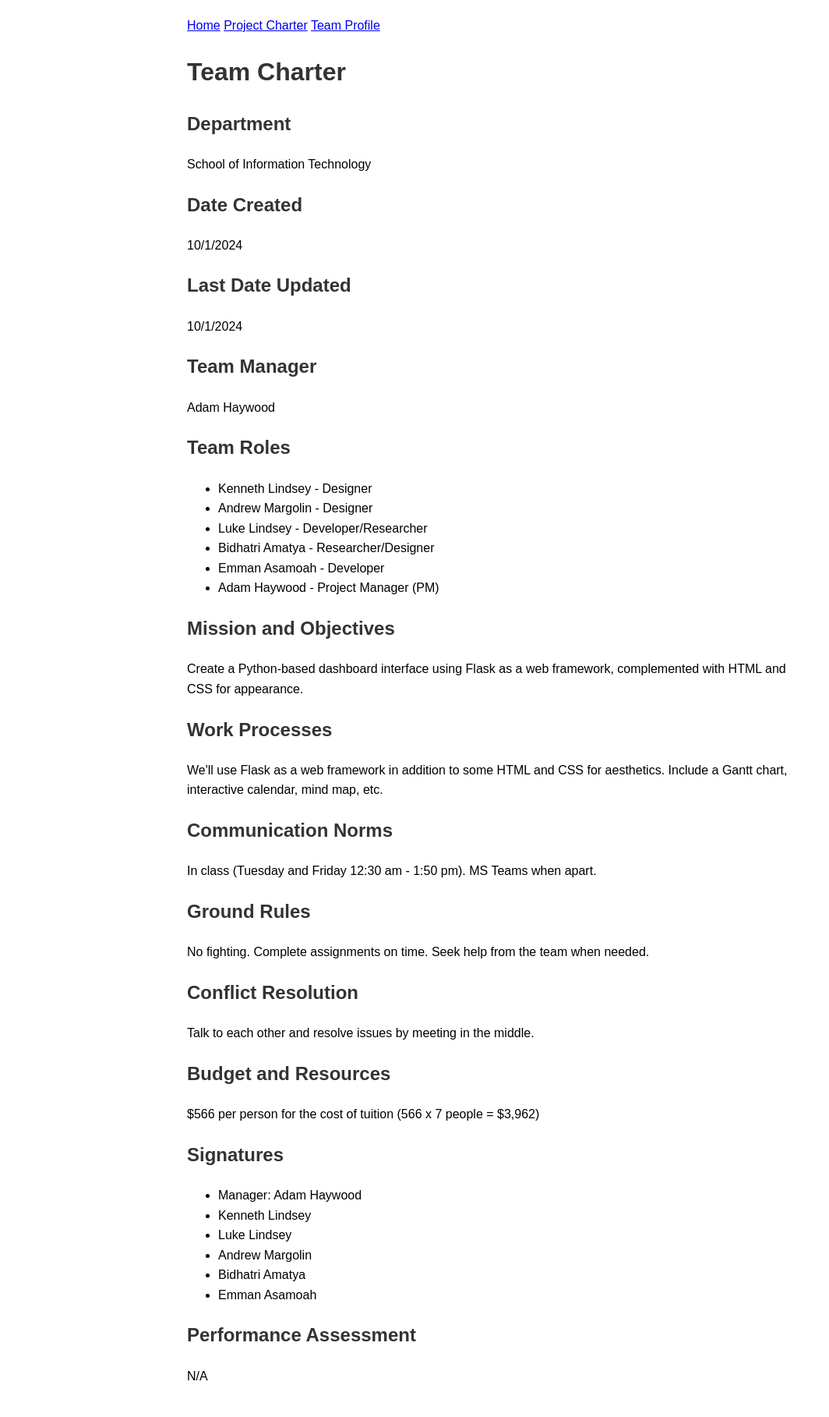
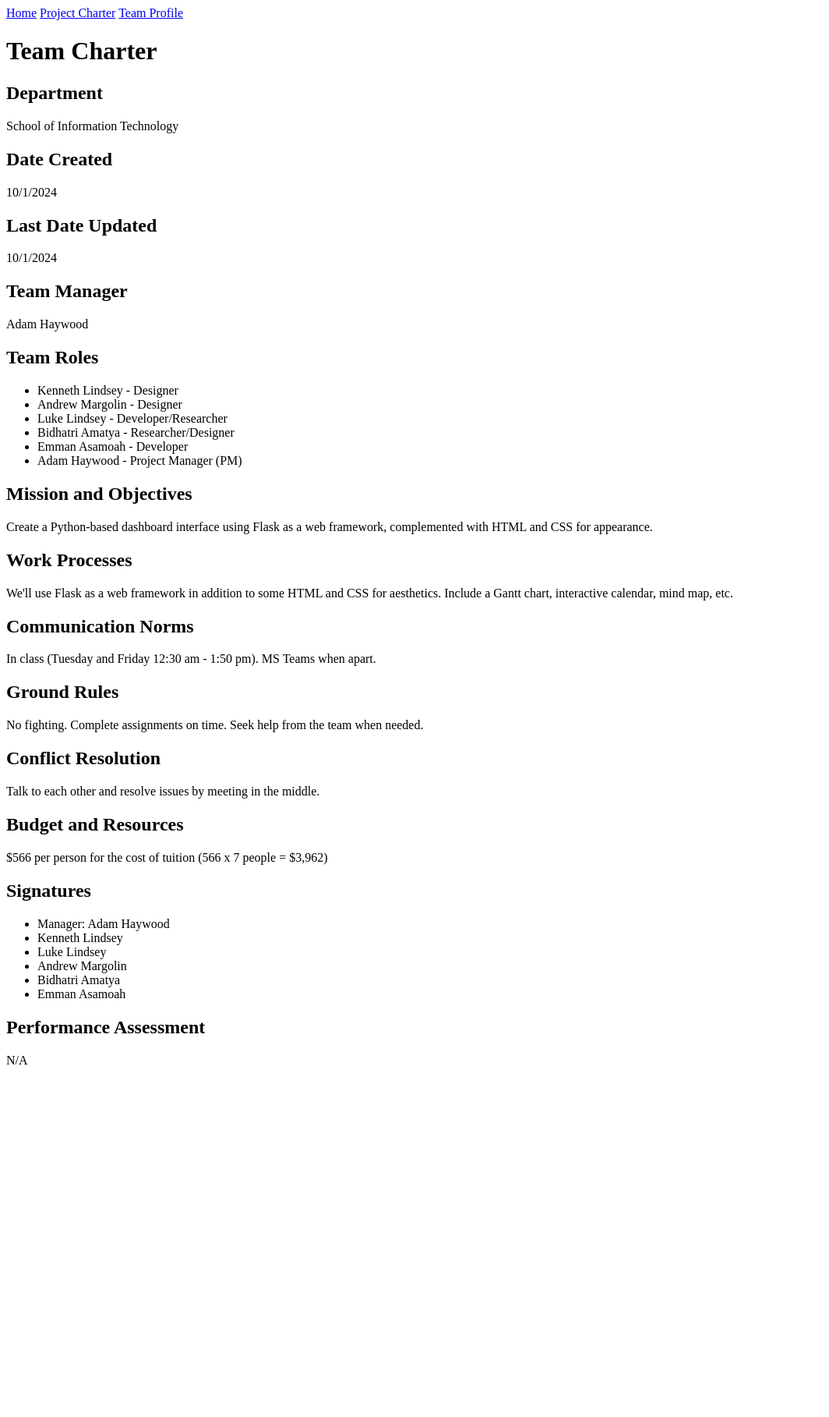
Before and after one commit to andrewmargolin3/PMODashboard, a Flask app: page /project-charter in a window 1280 px wide. Shown: the whole page at 78% size, without its empty margins (0-1064 px from the left). After the commit the page ends 1365 px from the top, so only its background shows below. Run offline with Flask 3, Linux system fonts and the light colour scheme.

Commit message:
Update formatting of Project Charter page

```diff
--- a/templates/project_charter.html
+++ b/templates/project_charter.html
@@ -3,21 +3,6 @@
 <head>
     <meta charset="UTF-8">
     <title>Project Charter</title>
-    <style>
-        body {
-            font-family: Arial, sans-serif;
-            line-height: 1.6;
-            max-width: 800px;
-            margin: 0 auto;
-            padding: 20px;
-        }
-        h1, h2 {
-            color: #333;
-        }
-        .section {
-            margin-bottom: 20px;
-        }
-    </style>
 </head>
 <body>
     <nav>
```
